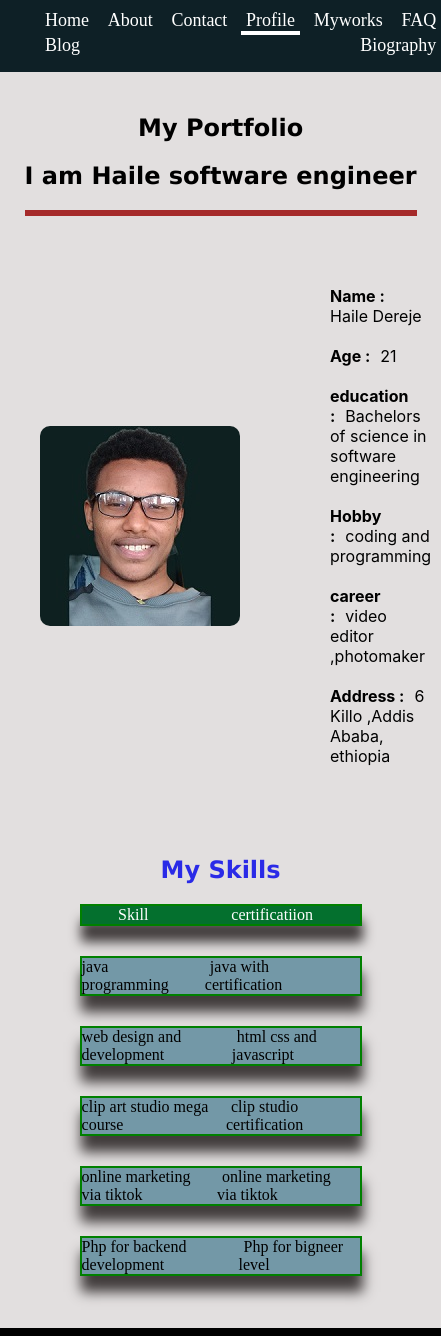
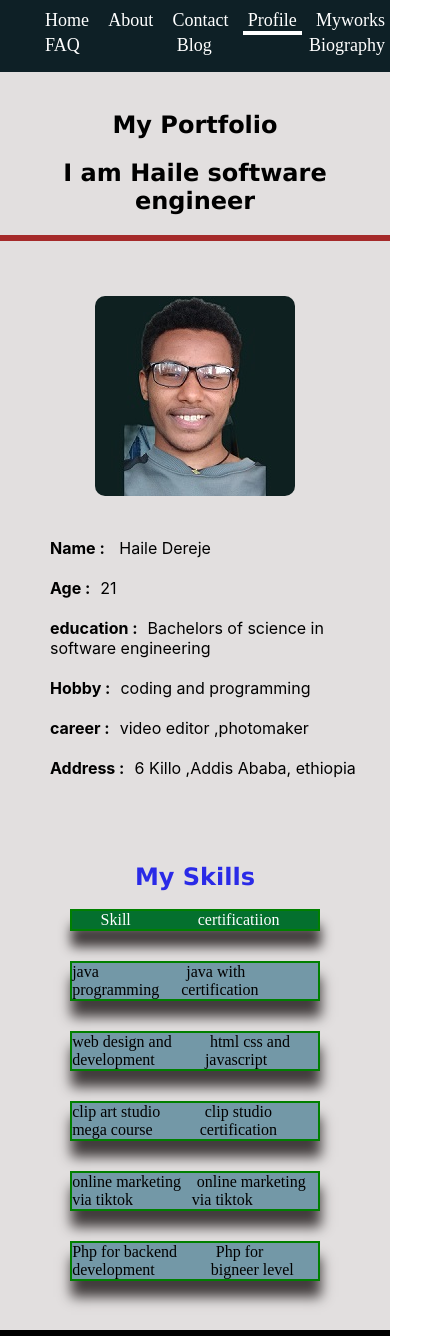
Before and after one commit to hailedereje/UGR-2190-12, a plain HTML site: page html/portfolio.html in a window 390 px wide. Shown: the part 238-1574 px from the top of the page, 441 px wide, since content can reach past the window. Drawn offline with Linux system fonts and the light colour scheme.

Commit message:
file change

```diff
--- a/css/portfolio.css
+++ b/css/portfolio.css
@@ -10,7 +10,7 @@ main{
     display: flex;
     background-color: rgb(226, 223, 223);
     flex-direction: column;
-
+    flex-wrap: wrap;
     align-items: center;
 
 }
@@ -62,13 +62,13 @@ font-family: Verdana, Geneva, Tahoma, sans-serif;
 
 }
 
-.list-of-skill a
+.link
 {
 color: black;
 }
-.list-of-skill a:hover{
-color: white;
-background-color:  rgb(4, 112, 46);
+.link:hover{
+color: red;
+
 border-radius: 20px;
 }
 
@@ -144,7 +144,7 @@ span{
 border-radius: 0px;
 }
 
-.list-of-skill a
+.link
 {
   font-size:1rem;
 }
@@ -163,5 +163,9 @@ border-radius: 0px;
         margin-right: 10px;
     }
 
+    .mainpart1{
+        flex-direction: column;
+    }
+
 
 }
--- a/html/portfolio.html
+++ b/html/portfolio.html
@@ -97,27 +97,27 @@
       <article class="list-of-skill">
           <li>java programming</li>
           <li  class="level">advanced level</li>
-          <li><a href="https://app.pluralsight.com/learner/user/courses/v2/39d0d649-5d23-4b69-806c-1680efde8af3/certificate">java with certification</a></li>
+          <li><a href="https://app.pluralsight.com/learner/user/courses/v2/39d0d649-5d23-4b69-806c-1680efde8af3/certificate" class="link">java with certification</a></li>
       </article>
       <article  class="list-of-skill">
           <li>web design and development</li>
           <li  class="level">begineer level</li>
-          <li><a href="https://app.pluralsight.com/learner/user/courses/v2/e79e5d17-ed0d-460d-9515-c13bf8eca013">html css and javascript</a></li>
+          <li><a href="https://app.pluralsight.com/learner/user/courses/v2/e79e5d17-ed0d-460d-9515-c13bf8eca013"  class="link"> html css and javascript</a></li>
       </article>
       <article  class="list-of-skill">
           <li>clip art studio mega course </li>
           <li class="level">advanced level</li>
-          <li><a href="https://udemy-certificate.s3.amazonaws.com">clip studio certification</a></li>
+          <li><a href="https://udemy-certificate.s3.amazonaws.com"  class="link">clip studio certification</a></li>
       </article>
       <article  class="list-of-skill">
           <li>online marketing via tiktok </li>
           <li  class="level">advanced level</li>
-          <li><a href="https://udemy-certificate.s3.amazonaw.com">online  marketing via tiktok</a></li>
+          <li><a href="https://udemy-certificate.s3.amazonaw.com" class="link">online  marketing via tiktok</a></li>
       </article>
       <article  class="list-of-skill">
           <li>Php for backend development</li>
           <li  class="level">begineer level</li>
-          <li><a href="https://udemy-certificate.s3.amazonaws.com">Php for bigneer level</a></li>
+          <li><a href="https://udemy-certificate.s3.amazonaws.com" class="link">Php for bigneer level</a></li>
       </article>
   </section>
 </main>
```
